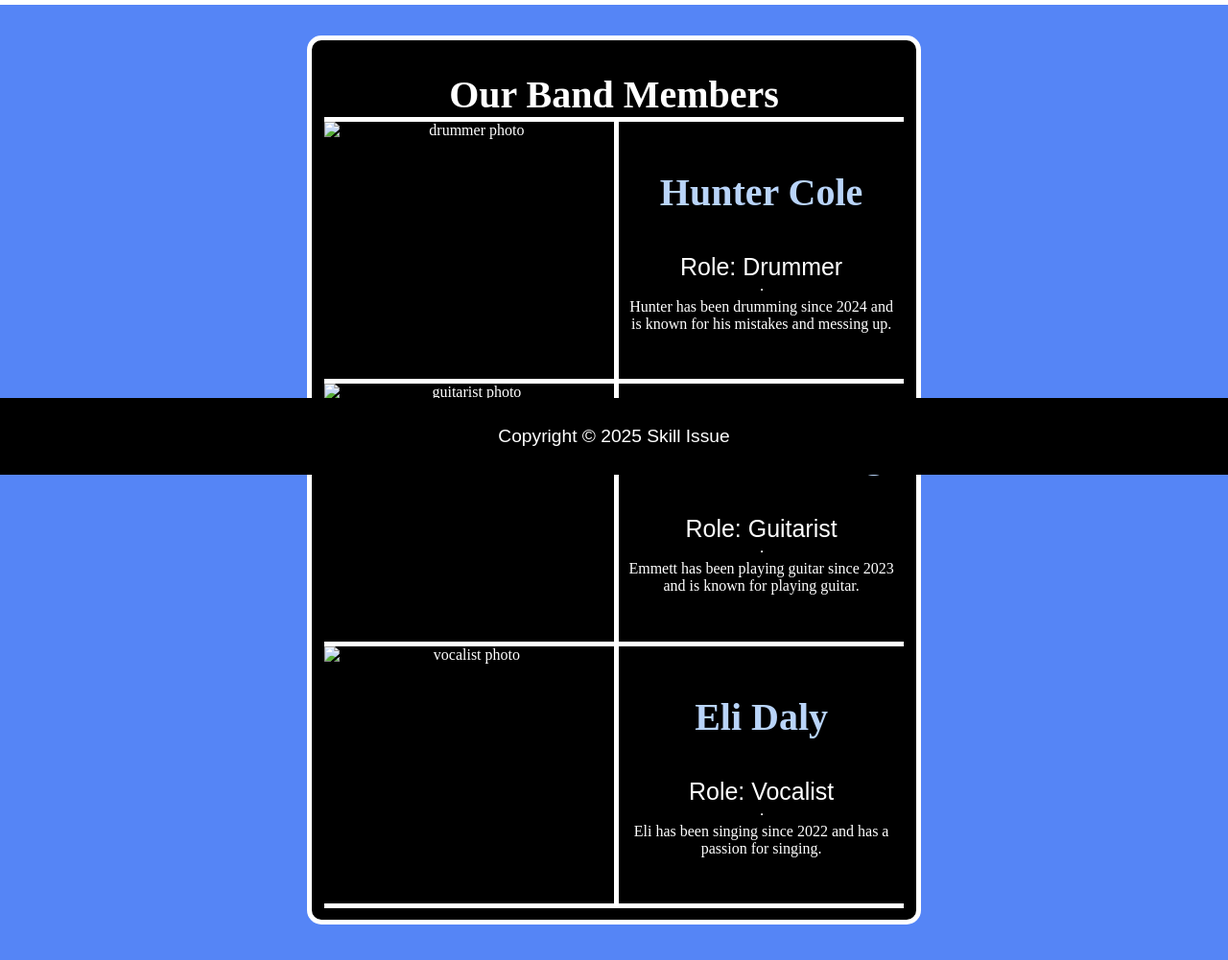
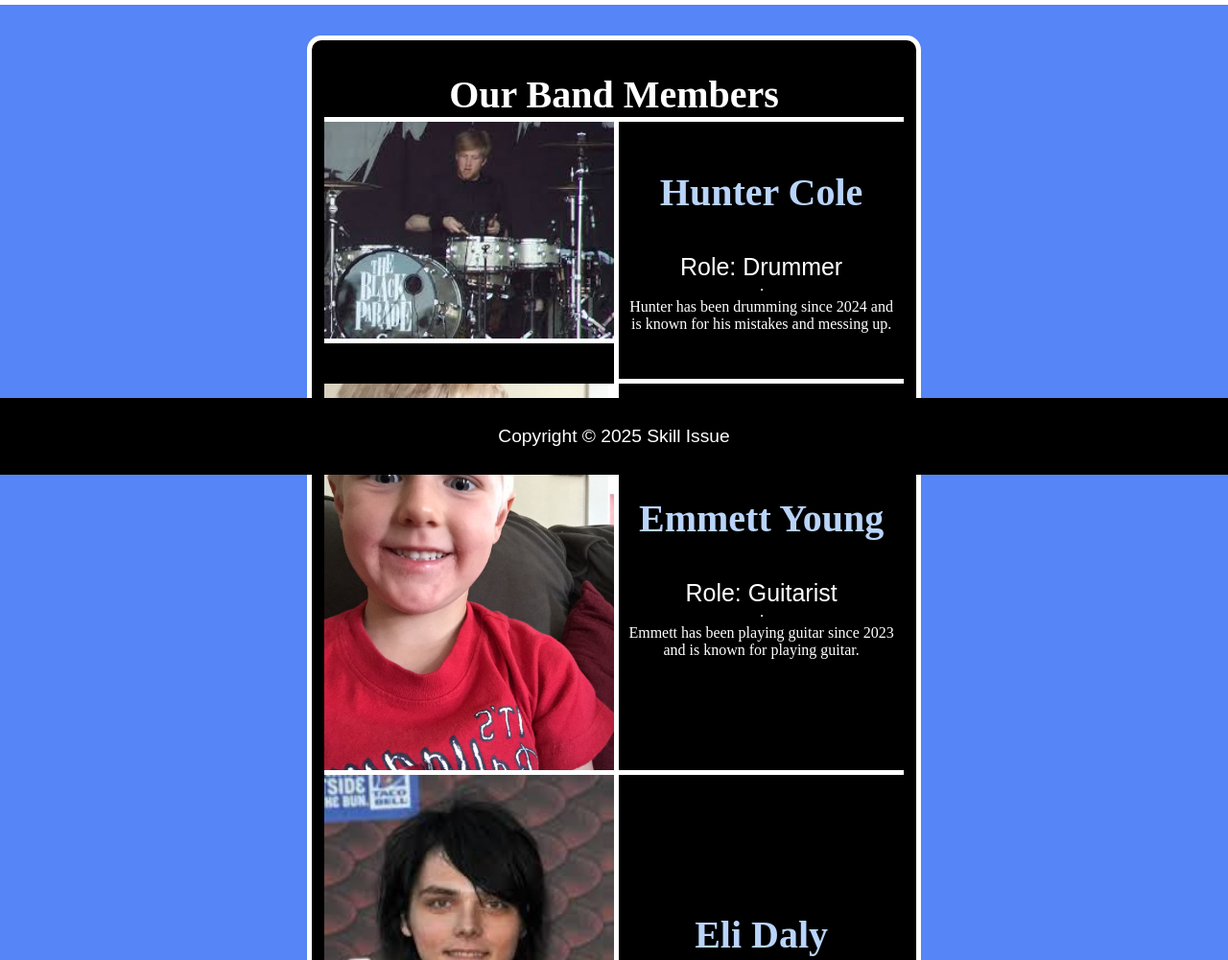
Before and after one commit to StinkyGooober/Skill-Issue-Final, a plain HTML site: page members.html in a window 1280 px wide. Shown: the part 305-1306 px from the top of the page at 96% size. Drawn offline with Linux system fonts and the light colour scheme; files that its build step writes are made by us from their sources.

Commit message:
Update image paths and favicon in members.html

```diff
--- a/members.html
+++ b/members.html
@@ -4,8 +4,8 @@
     <meta charset="UTF-8">
     <meta name="viewport" content="width=device-width, initial-scale=1.0">
     <title>Members</title>
-    <link rel="icon" type="image/png" href="../Images/favicon.jpeg">
-    <link rel="stylesheet" href="../CSS/styles.css">
+    <link rel="icon" type="image/png" href="favicon.jpeg">
+    <link rel="stylesheet" href="styles.css">
 </head>
 <body>
     <header>
@@ -21,17 +21,17 @@
     <main>
         <h2 id="membersHeader">Our Band Members</h2>
         <div id="memberContainer">
-            <img src="../Images/download (2).jpeg" alt="drummer photo" class="memberPhoto" id="drummer" class="image">
+            <img src="download (2).jpeg" alt="drummer photo" class="memberPhoto" id="drummer" class="image">
             <div class="memberInfo">
                 <h3 class="memberName">Hunter Cole</h3>
                 <p class="memberIntro"><span class="memberTitle">Role: Drummer</span><hr>Hunter has been drumming since 2024 and is known for his mistakes and messing up.</p>
             </div>
-            <img src="../Images/IMG_0003.JPG" alt="guitarist photo" class="memberPhoto" id="guitarist" class="image">
+            <img src="IMG_0003.JPG" alt="guitarist photo" class="memberPhoto" id="guitarist" class="image">
             <div class="memberInfo">
                 <h3 class="memberName">Emmett Young</h3>
                 <p class="memberIntro"><span class="memberTitle">Role: Guitarist</span><hr>Emmett has been playing guitar since 2023 and is known for playing guitar.</p>
             </div>
-            <img src="../Images/download.jpeg" alt="vocalist photo" class="memberPhoto" id="vocalist" class="image">
+            <img src="download.jpeg" alt="vocalist photo" class="memberPhoto" id="vocalist" class="image">
             <div class="memberInfo">
                 <h3 class="memberName">Eli Daly</h3>
                 <p class="memberIntro"><span class="memberTitle">Role: Vocalist</span><hr>Eli has been singing since 2022 and has a passion for singing.</p>
```
